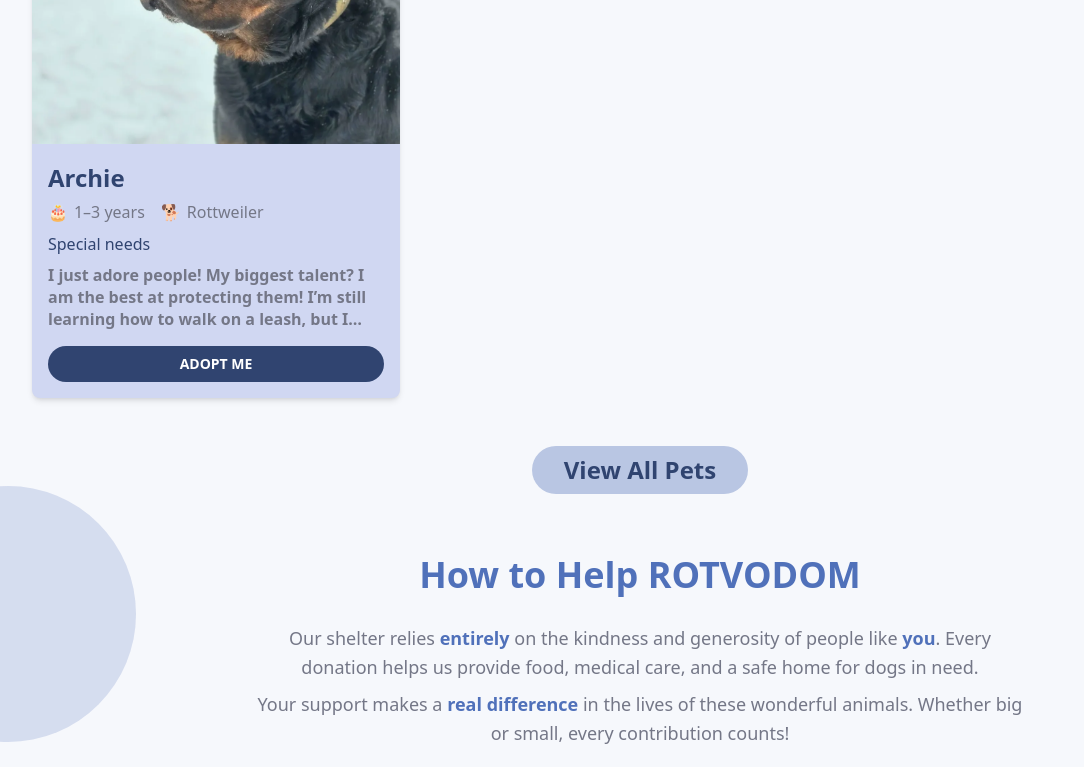
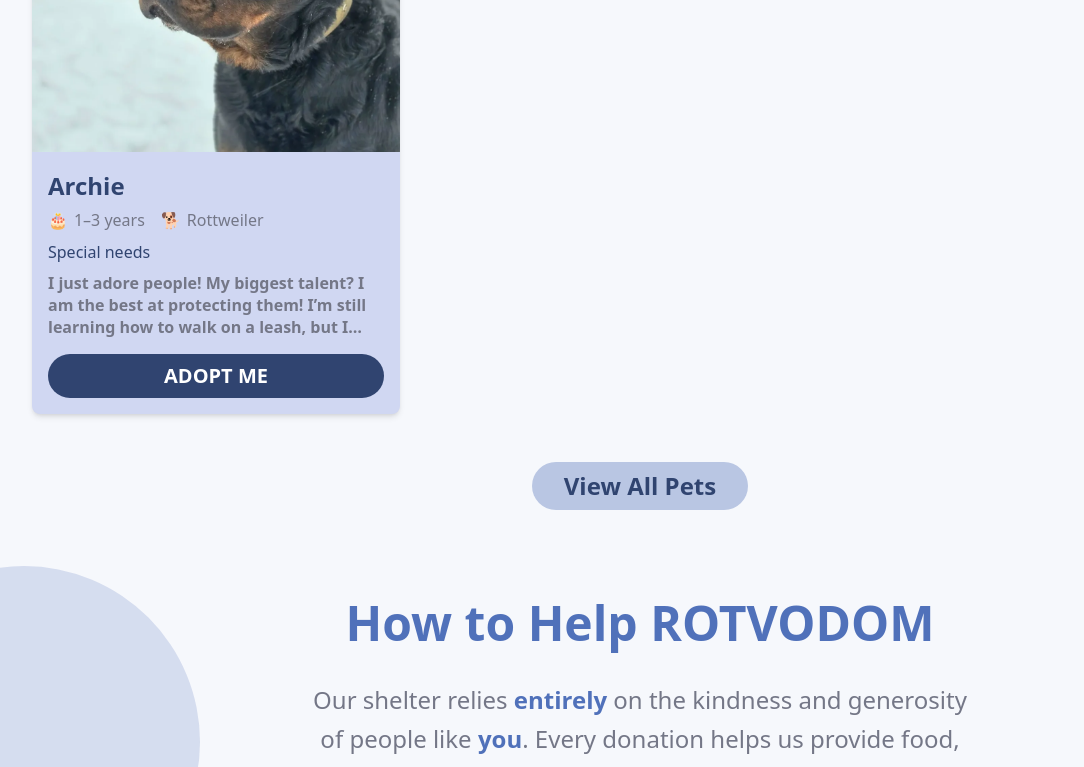
Before and after one commit to bavayra/dog-shelter, a React (Vite) app: page / in a window 1280 px wide. Shown: the part 2000-2767 px from the top of the page, without its empty margins (0-1084 px from the left). Built offline with nearby package versions, Linux system fonts and the light colour scheme.

Commit message:
style: increased font sizes for h2, text and btn text (via component); corrected paddings and margins and position for the decor circle. Positioned the puppy image correctly on the bottom border and increased its width, all for screens <768

```diff
--- a/src/App.tsx
+++ b/src/App.tsx
@@ -143,9 +143,10 @@ function App() {
             <DogGrid />
           </section>
           <Suspense fallback={<LoadingSpinner message="Loading content..." />}>
-            <div className="relative sm:top-2">
+            <div className="relative sm:top-2 md:top-18 md:right-8">
               <DecorativeCircle
                 size={64}
+                mdSize={88}
                 color="primary-500"
                 top="-8"
                 left="-30"
--- a/src/components/Button.tsx
+++ b/src/components/Button.tsx
@@ -26,7 +26,7 @@ const Button = ({
     'font-semibold rounded-full transform transition-all duration-200 px-6 py-3 focus:outline-none focus:ring-2 focus:ring-offset-2 disabled:opacity-50 disabled:cursor-not-allowed';
   const variantStyles: Record<ButtonVariant, string> = {
     primary:
-      'bg-primary-700 text-white hover:bg-primary-900 hover:scale-105 md:text-sm xs:text-lg focus:ring-primary-500 active:bg-primary-800',
+      'bg-primary-700 text-white hover:bg-primary-900 md:text-xl hover:scale-105 md:text-sm xs:text-lg focus:ring-primary-500 active:bg-primary-800',
     secondary:
       'bg-primary-200 text-primary-700 hover:bg-primary-300 hover:scale-105 xs:text-lg md:text-2xl md:px-8 focus:ring-gray-500 active:bg-gray-800',
     outline:
--- a/src/features/HowToHelp.tsx
+++ b/src/features/HowToHelp.tsx
@@ -8,9 +8,11 @@ const HowToHelp = () => {
       className="bg-primary-50 border-b-primary-500 relative z-1 min-h-[75vh] scroll-mt-20 overflow-hidden border-b-3 pt-6 pb-30 sm:pt-10"
     >
       <div className="z-10 container mx-auto px-4">
-        <h2 className="typography-h2 mb-6 text-center">How to Help ROTVODOM</h2>
-        <div className="mx-auto mb-10 max-w-3xl text-center">
-          <p className="typography-body xs:text-lg mb-2 leading-relaxed">
+        <h2 className="typography-h2 mb-6 text-center md:mt-6 md:text-5xl">
+          How to Help ROTVODOM
+        </h2>
+        <div className="mx-auto mb-10 max-w-3xl text-center md:mb-6 md:px-12">
+          <p className="typography-body xs:text-lg mb-2 leading-relaxed md:text-2xl">
             Our shelter relies{' '}
             <span className="text-primary-500 font-semibold">entirely</span> on
             the kindness and generosity of people like{' '}
@@ -18,7 +20,7 @@ const HowToHelp = () => {
             donation helps us provide food, medical care, and a safe home for
             dogs in need.
           </p>
-          <p className="typography-body xs:text-lg leading-relaxed">
+          <p className="typography-body xs:text-lg leading-relaxed md:text-2xl">
             Your support makes a{' '}
             <span className="text-primary-500 font-semibold">
               real difference
@@ -38,7 +40,7 @@ const HowToHelp = () => {
             <Button
               variant="primary"
               size="large"
-              className="flex items-center gap-2"
+              className="flex items-center gap-2 md:mt-4"
               ariaLabel="Donate to help our pets button"
             >
               Help Our Pets Now
@@ -50,7 +52,7 @@ const HowToHelp = () => {
         src={RottweilerPupImage}
         alt=""
         aria-hidden="true"
-        className="from-primary-50 xs:top-119 pointer-events-none absolute top-124 left-1/2 z-3 h-auto w-full max-w-2xl -translate-x-1/2 overflow-visible bg-linear-to-b to-neutral-50 object-contain sm:top-122 sm:w-110"
+        className="from-primary-50 xs:top-119 pointer-events-none absolute top-129 left-1/2 z-3 h-auto w-full max-w-2xl -translate-x-1/2 overflow-visible bg-linear-to-b to-neutral-50 object-contain sm:top-123 sm:w-110 md:top-125 md:w-200 md:max-w-3xl"
       />
     </section>
   );
```
